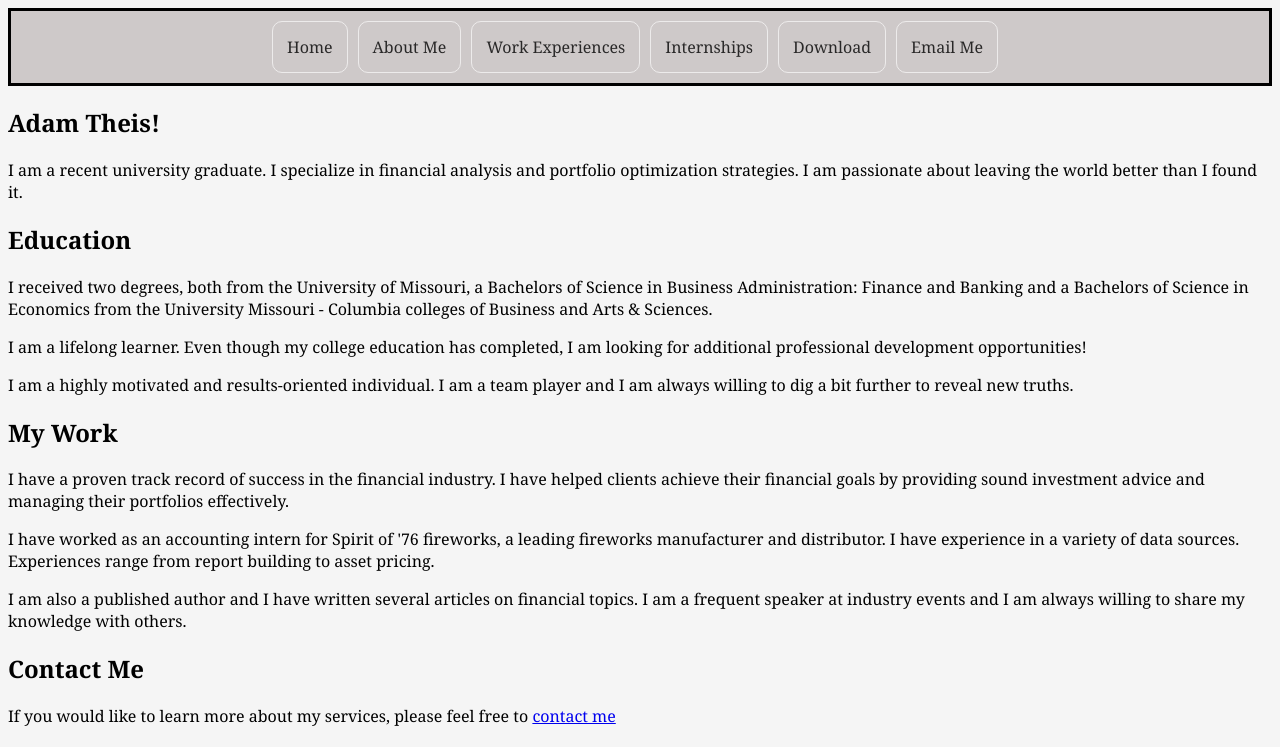
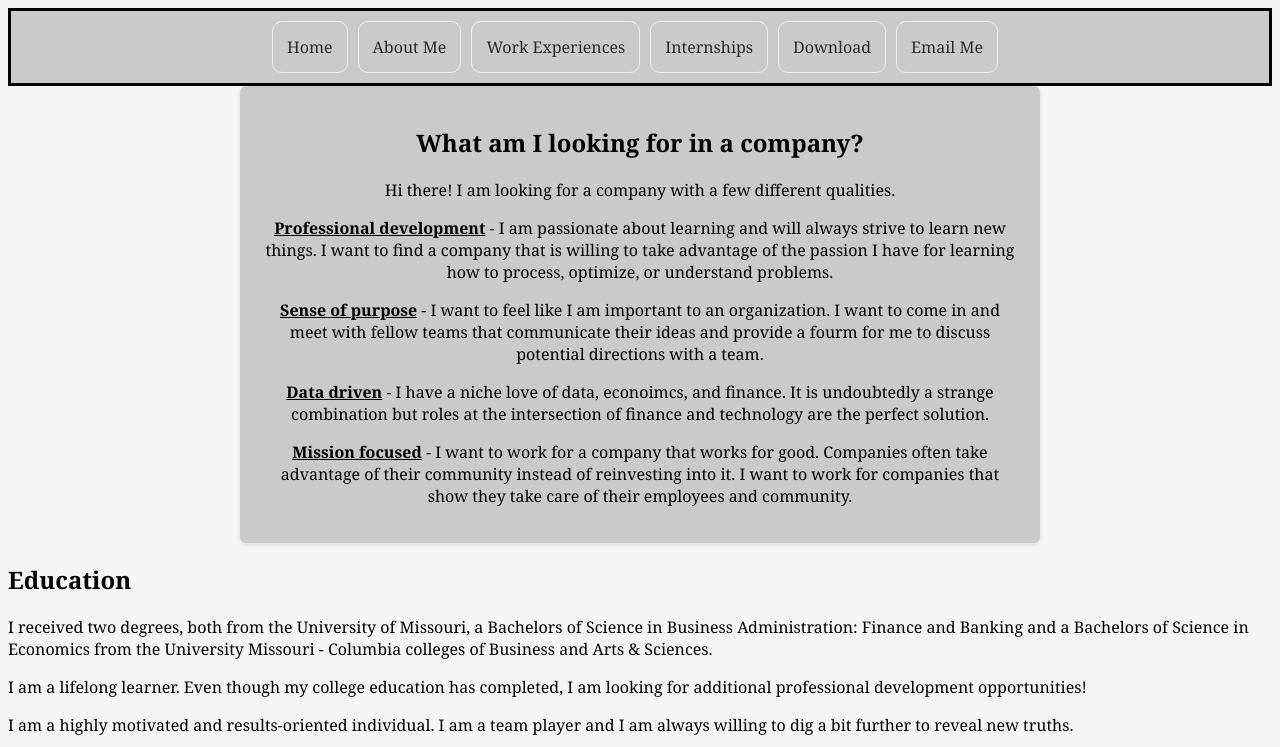
Before and after one commit to adamsieht/adamsieht.github.io, a plain HTML site: page index.html in a window 1280 px wide. Shown: the top 747 px of the page. Drawn offline with Linux system fonts and the light colour scheme.

Commit message:
Update index.html

```diff
--- a/index.html
+++ b/index.html
@@ -17,12 +17,30 @@
       </nav>
     </div>
     <main>
-      <section id="home">
-        <h2>Adam Theis!</h2>
-        <p>I am a recent university graduate. I specialize in financial analysis
-          and portfolio optimization strategies. I am passionate about leaving
-          the world better than I found it.</p>
-      </section>
+
+      <div class="about-section">
+        <h2>What am I looking for in a company?</h2>
+        <p>Hi there! I am looking for a company with a few different qualities.</p>
+        <ul></ul>
+        <p><strong><u>Professional development</u></strong>  -  I am passionate about learning and
+          will always strive to learn new things. I want to find a company that is willing
+          to take advantage of the passion I have for learning how to process, optimize, or understand problems.
+       </p>
+        <p><strong><u>Sense of purpose</u></strong>  -  I want to feel like I am important to an organization. I want to come in and meet
+          with fellow teams that communicate their ideas and provide a fourm for me to discuss
+          potential directions with a team.
+       </p>
+
+        <p><strong><u>Data driven</u></strong>  -  I have a niche love of data, econoimcs, and finance. It
+          is undoubtedly a strange combination but roles at the intersection of finance and technology
+          are the perfect solution.
+       </p>
+
+        <p><Strong><u>Mission focused</u></Strong>  -  I want to work for a company that works for good. Companies often take advantage of
+           their community instead of reinvesting into it. I want to work for companies that show
+           they take care of their employees and community.
+
+      </div>
       <section id="about-me">
         <h2>Education</h2>
         <p>I received two degrees, both from the University of Missouri, a
@@ -39,16 +57,10 @@
 
       <section id="my-work">
         <h2>My Work</h2>
-        <p>I have a proven track record of success in the financial industry. I
-          have helped clients achieve their financial goals by providing sound
-          investment advice and managing their portfolios effectively.</p>
         <p>I have worked as an accounting intern for Spirit of '76 fireworks, a
           leading fireworks manufacturer and distributor. I have experience in a
           variety of data sources. Experiences range from report building to
           asset pricing.</p>
-        <p>I am also a published author and I have written several articles on
-          financial topics. I am a frequent speaker at industry events and I am
-          always willing to share my knowledge with others.</p>
       </section>
       <section id="contact-me">
         <h2>Contact Me</h2>
```
